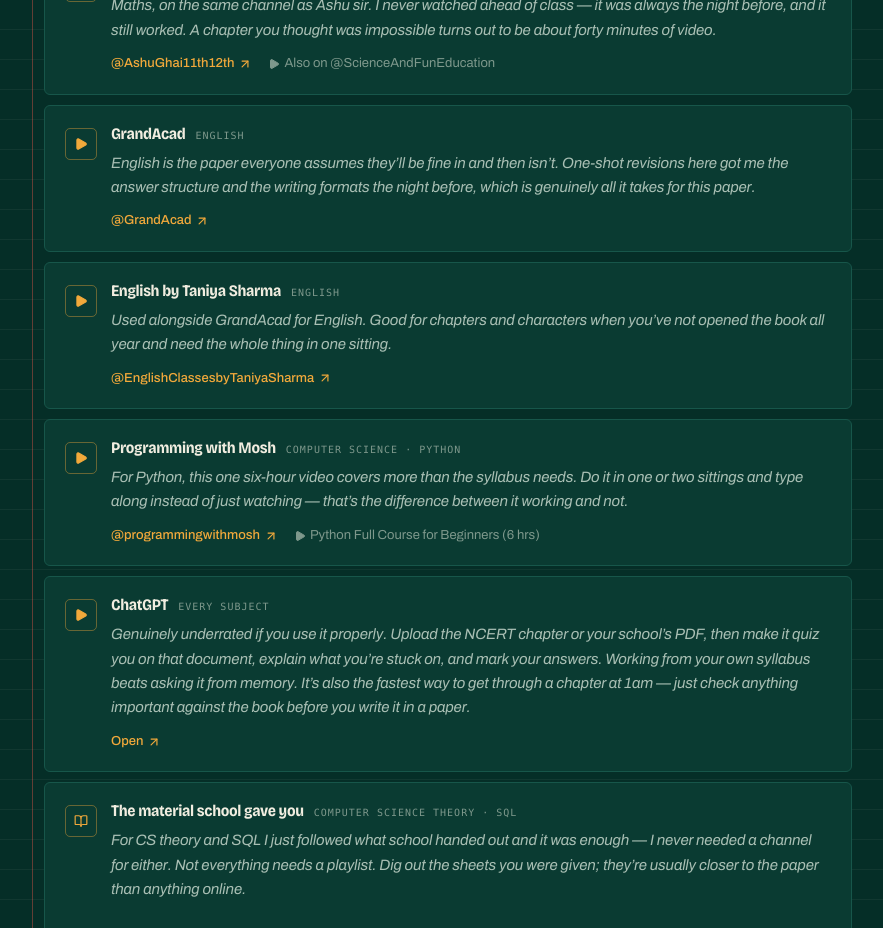
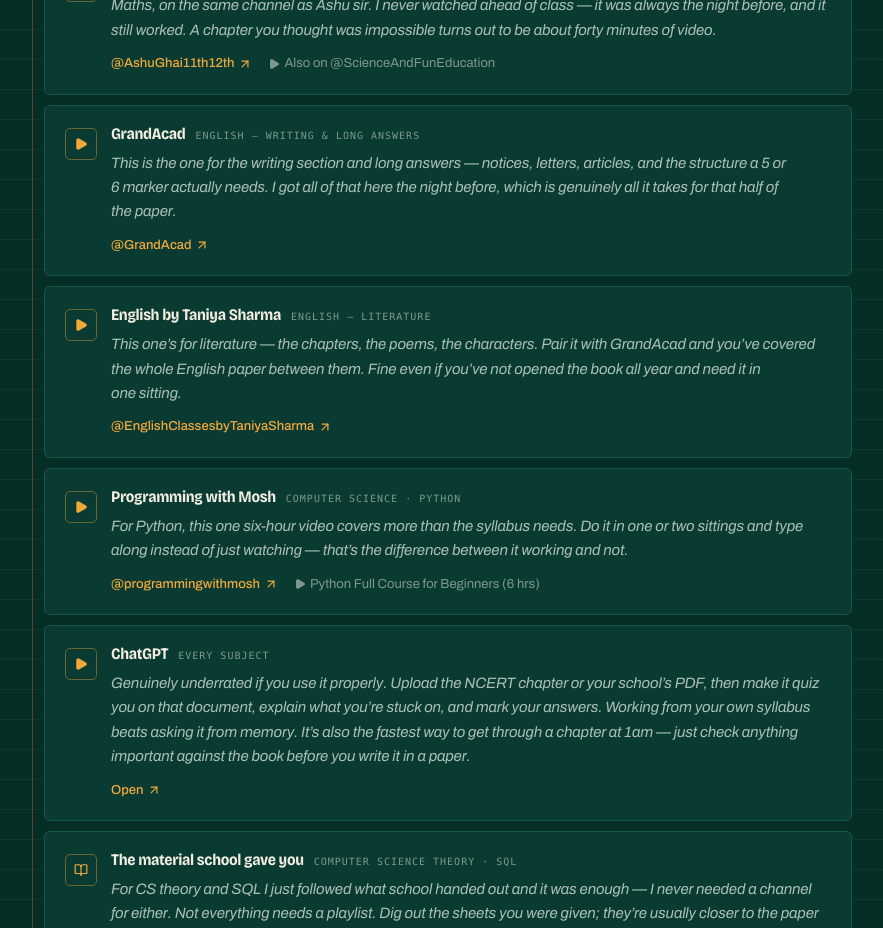
Before and after one commit to arykv/dpsg_notes, a React (Vite) app: page /resources in a window 1280 px wide. Shown: the part 840-1768 px from the top of the page, without its empty margins (212-1095 px from the left). Built offline with nearby package versions, Linux system fonts and the light colour scheme; a web font is replaced by a local one.

Commit message:
feat(resources): say what each English channel is actually for
GrandAcad for the writing section and long answers, Taniya Sharma for
literature. Between them they cover the whole paper, and a junior shouldn't
have to work out which is which.

```diff
--- a/src/data/channels.ts
+++ b/src/data/channels.ts
@@ -63,16 +63,16 @@
     name: 'GrandAcad',
     handle: '@GrandAcad',
     href: 'https://www.youtube.com/@GrandAcad',
-    subjects: ['English'],
-    note: 'English is the paper everyone assumes they’ll be fine in and then isn’t. One-shot revisions here got me the answer structure and the writing formats the night before, which is genuinely all it takes for this paper.',
+    subjects: ['English — writing & long answers'],
+    note: 'This is the one for the writing section and long answers — notices, letters, articles, and the structure a 5 or 6 marker actually needs. I got all of that here the night before, which is genuinely all it takes for that half of the paper.',
   },
   {
     id: 'taniya-sharma',
     name: 'English by Taniya Sharma',
     handle: '@EnglishClassesbyTaniyaSharma',
     href: 'https://www.youtube.com/@EnglishClassesbyTaniyaSharma',
-    subjects: ['English'],
-    note: 'Used alongside GrandAcad for English. Good for chapters and characters when you’ve not opened the book all year and need the whole thing in one sitting.',
+    subjects: ['English — literature'],
+    note: 'This one’s for literature — the chapters, the poems, the characters. Pair it with GrandAcad and you’ve covered the whole English paper between them. Fine even if you’ve not opened the book all year and need it in one sitting.',
   },
   {
     id: 'mosh',
```
